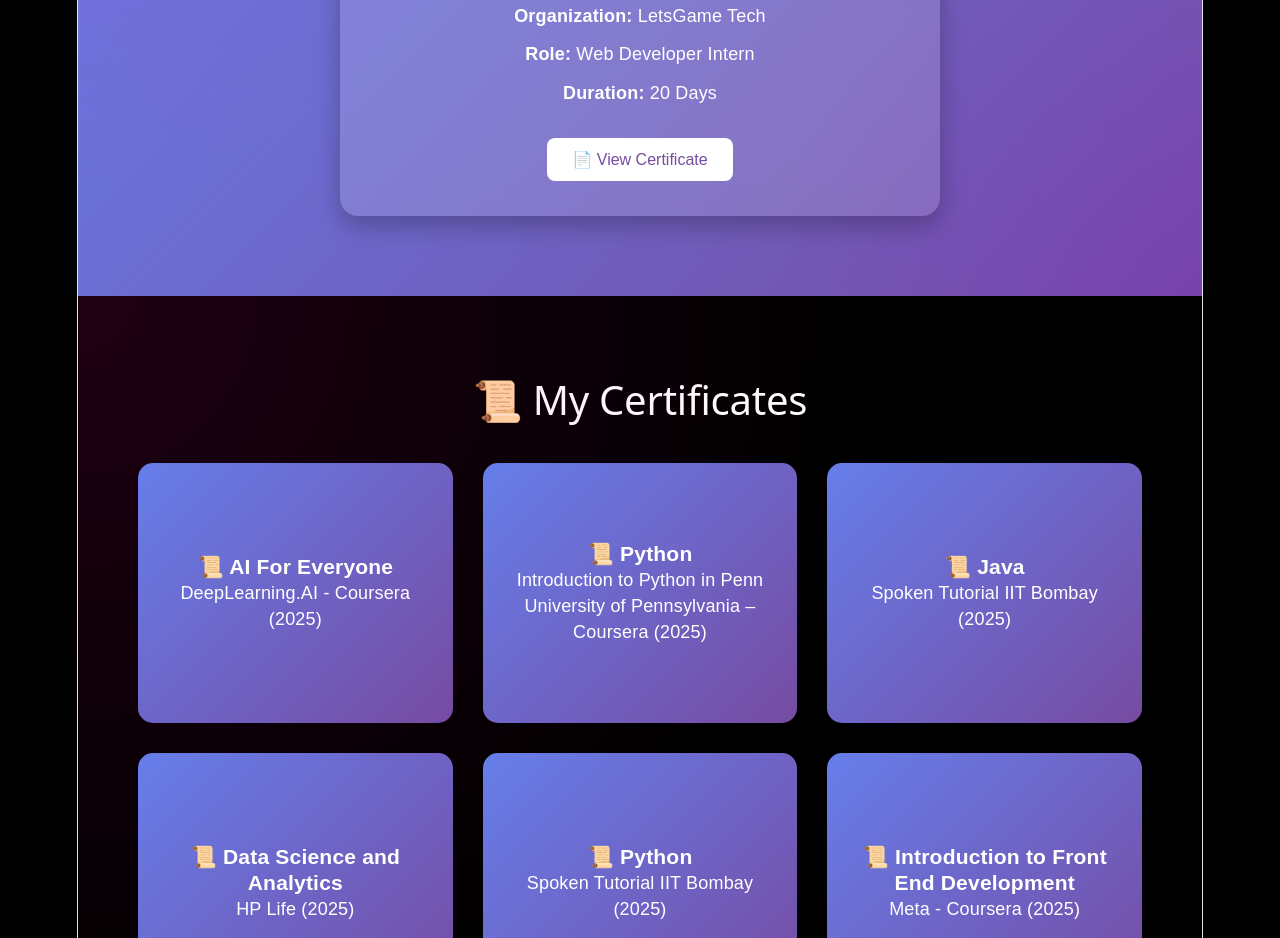
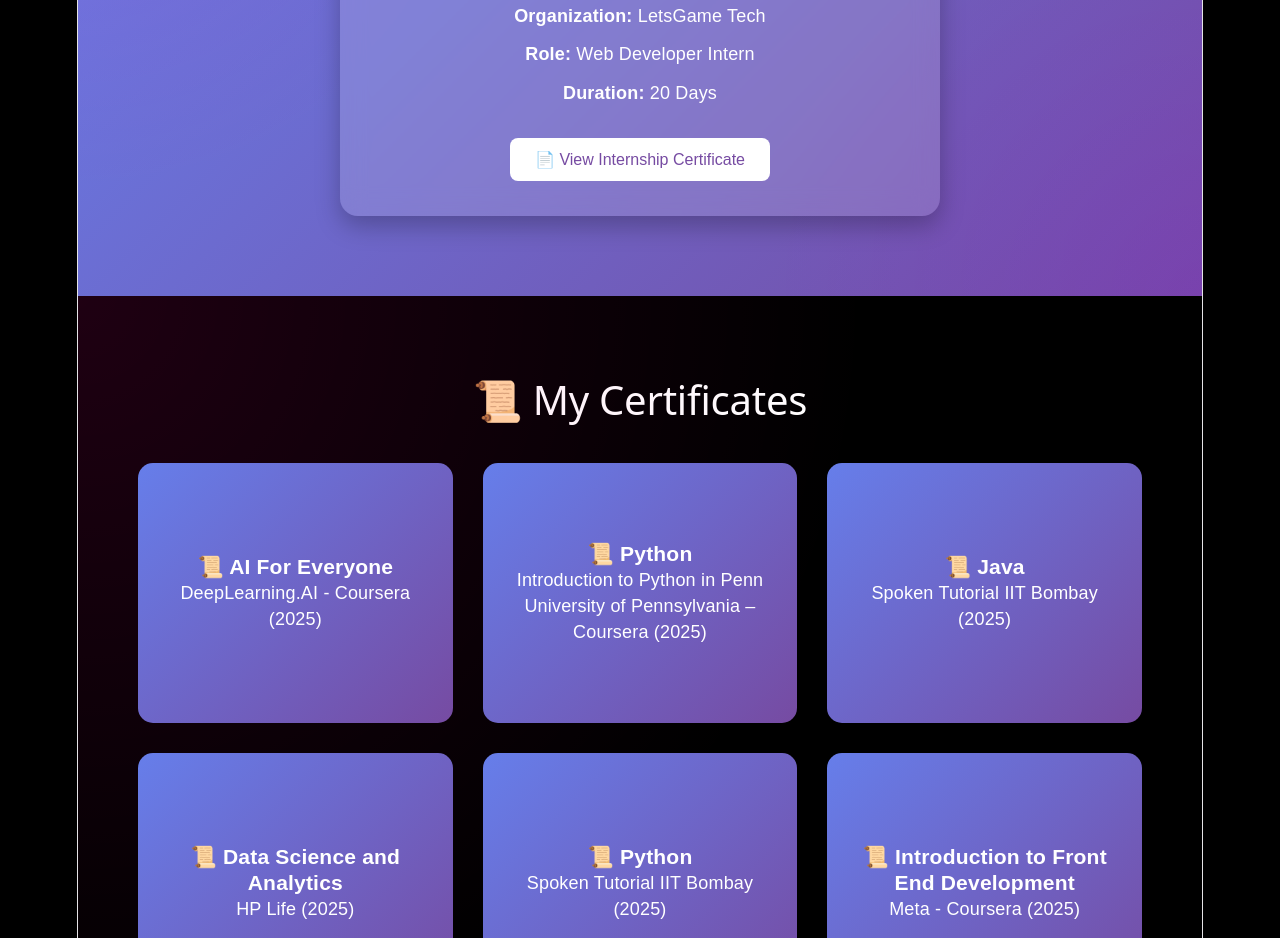
Before and after one commit to rubabalakrishnan0101-creator/My-Portfolio-website, a React app: page / in a window 1280 px wide. Shown: the part 1660-2598 px from the top of the page. Built offline with nearby package versions, Linux system fonts and the light colour scheme; the HTML template or start-up script is replaced by a standard one.

Commit message:
Added internship certificate PDF

```diff
--- a/src/App.jsx
+++ b/src/App.jsx
@@ -240,12 +240,15 @@
 
           <p><strong>Duration:</strong> 20 Days</p>
 
-          <button
-            className="view-btn"
-            onClick={() => setShowCertificate(true)}
-          >
-            📄 View Certificate
-          </button>
+          <a
+  href="/internship.pdf"
+  target="_blank"
+  rel="noopener noreferrer"
+>
+  <button className="view-btn">
+    📄 View Internship Certificate
+  </button>
+</a>
 
         </div>
 
```
Also changed, not shown: public/internship.png (deleted), 1 other file (tests, documents, lock files or other folders).
